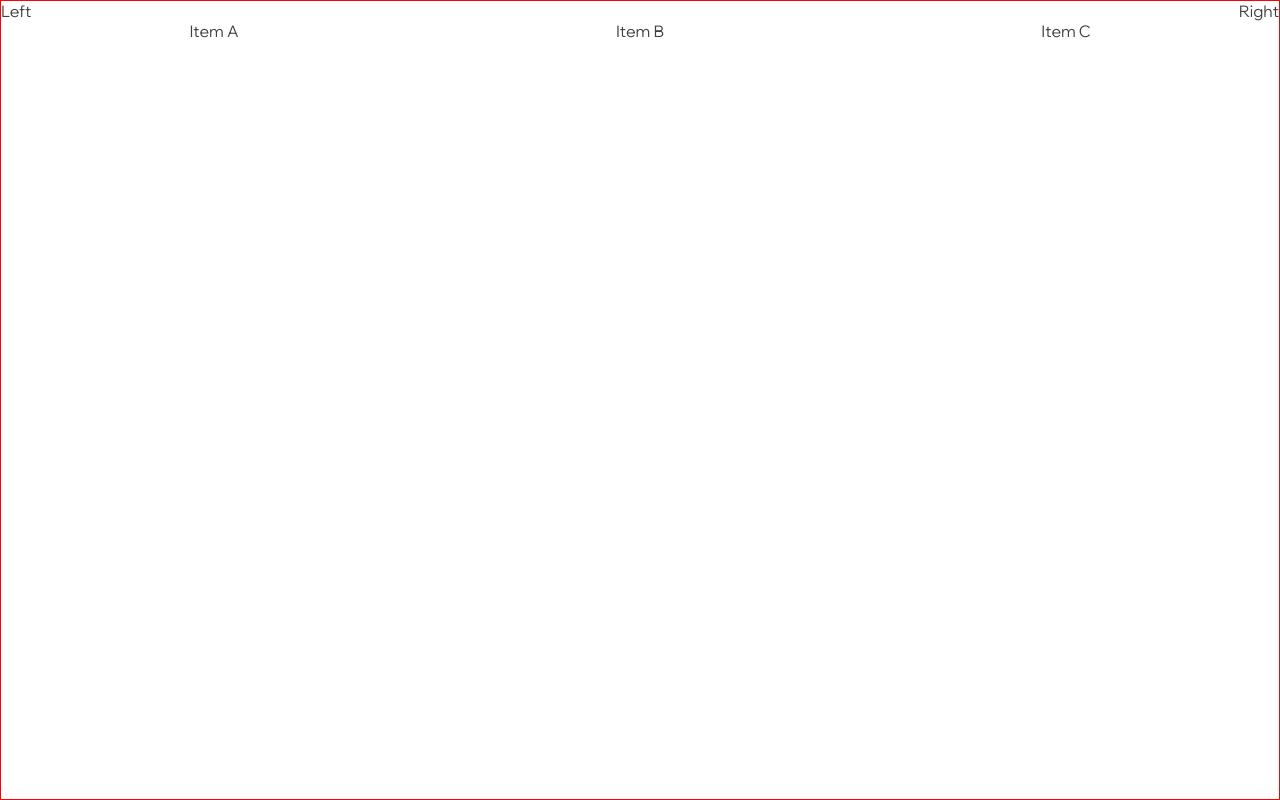
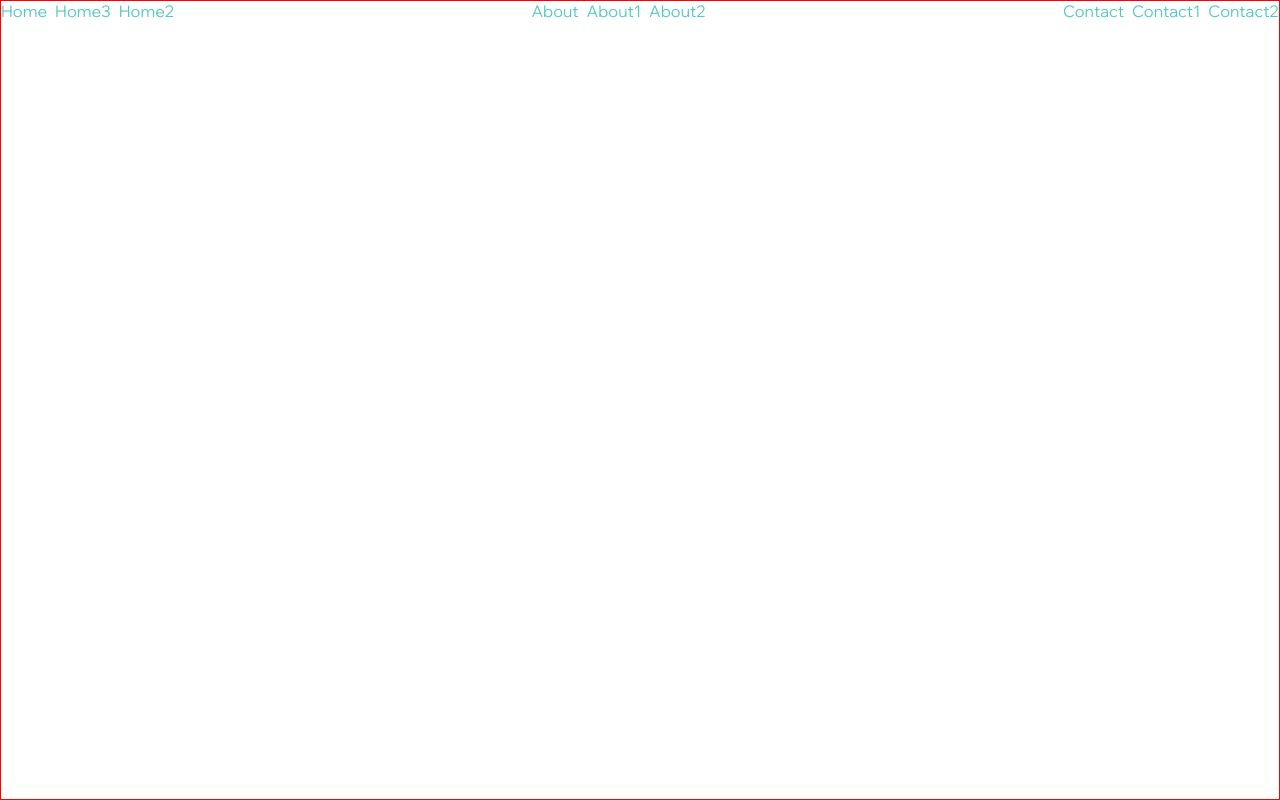
Before and after one commit to itsrighttime/ui-components, a React (Vite) app: page / in a window 1280 px wide. Built offline with nearby package versions, Linux system fonts and the light colour scheme.

Commit message:
feat: Implement Navigator and VerticalNav components; add Tabs and Tab helpers for improved navigation structure

```diff
--- a/src/App.jsx
+++ b/src/App.jsx
@@ -1,9 +1,6 @@
-// import { BrowserRouter as Router } from "react-router-dom";
 import "./App.css";
 import "./export.js";
-import { UsePagesExample } from "./Usecases/Misc/UsePagesExample.jsx";
-import IconGallery from "./Usecases/Misc/IconGallery.jsx";
-import { UseContainerExample } from "./Usecases/Misc/UseContainerExample.jsx";
+import { Navigator } from "./Layout/Workspace/jsx/Navigator.jsx";
 
 const App = () => {
   return (
@@ -17,9 +14,13 @@ const App = () => {
           height: "100vh",
         }}
       >
-        {/* <Router> */}
-          <UseContainerExample />
-        {/* </Router> */}
+        <Navigator
+          tabs={{
+            left: [{ key: "home", value: "Home" }, { key: "home1", value: "Home3" }, { key: "home2", value: "Home2" }],
+            mid: [{ key: "about", value: "About" }, { key: "about1", value: "About1" }, { key: "about2", value: "About2" }],
+            right: [{ key: "contact", value: "Contact" }, { key: "contact1", value: "Contact1" }, { key: "contact2", value: "Contact2" }],
+          }}
+        />
       </div>
     </div>
   );
--- /dev/null
+++ b/src/Layout/Workspace/helper/Tab.jsx
@@ -0,0 +1,28 @@
+import { IconButton } from "../../../InputFields/Actions/jsx/IconButton";
+import { PlainButton } from "../../../InputFields/Actions/jsx/PlainButton";
+
+export const Tab = ({ mykey, value, icon, onClick, color }) => {
+  !onClick &&
+    console.warn(
+      "You have not pass the onClick in tabs of navigator. Kindly pass onClick"
+    );
+
+  return icon ? (
+    <IconButton
+      icon={icon}
+      label={value}
+      color={color}
+      onClick={() => {
+        onClick(mykey);
+      }}
+    />
+  ) : (
+    <PlainButton
+      text={value}
+      onClick={() => {
+        onClick(mykey);
+      }}
+      color={color}
+    />
+  );
+};
--- /dev/null
+++ b/src/Layout/Workspace/helper/Tabs.jsx
@@ -0,0 +1,19 @@
+import styles from "../css/Navigator.module.css";
+import { FlexContainer } from "../../Containers/jsx/FlexContainer";
+import { Tab } from "./Tab";
+
+export const Tabs = ({ tabs }) => {
+  return (
+    <FlexContainer className={styles.navigatorSection}>
+      {tabs.map((tab) => (
+        <Tab
+          key={tab.key}
+          value={tab.value}
+          icon={tab.icon}
+          onClick={tab.onClick}
+          color={tab.color}
+        />
+      ))}
+    </FlexContainer>
+  );
+};
--- /dev/null
+++ b/src/Layout/Workspace/jsx/Navigator.jsx
@@ -0,0 +1,26 @@
+import { FlexContainer } from "../../Containers/jsx/FlexContainer";
+import styles from "../css/Navigator.module.css";
+import { Tabs } from "../helper/Tabs";
+
+export const Navigator = ({
+  tabs = {
+    left: [
+      {
+        key: "",
+        value: "",
+        icon: null,
+        onClick: () => {},
+      },
+    ],
+    mid: [{ key: "", value: "", icon: null }],
+    right: [{ key: "", value: "", icon: null }],
+  },
+}) => {
+  return (
+    <FlexContainer justify="between" className={styles.navigator}>
+      <Tabs tabs={tabs.left} />
+      <Tabs tabs={tabs.mid} />
+      <Tabs tabs={tabs.right} />
+    </FlexContainer>
+  );
+};
```
Also changed, not shown: src/Layout/Workspace/jsx/VerticalNav.jsx (+44 -0 lines), src/Layout/Workspace/css/Navigator.module.css (added).
